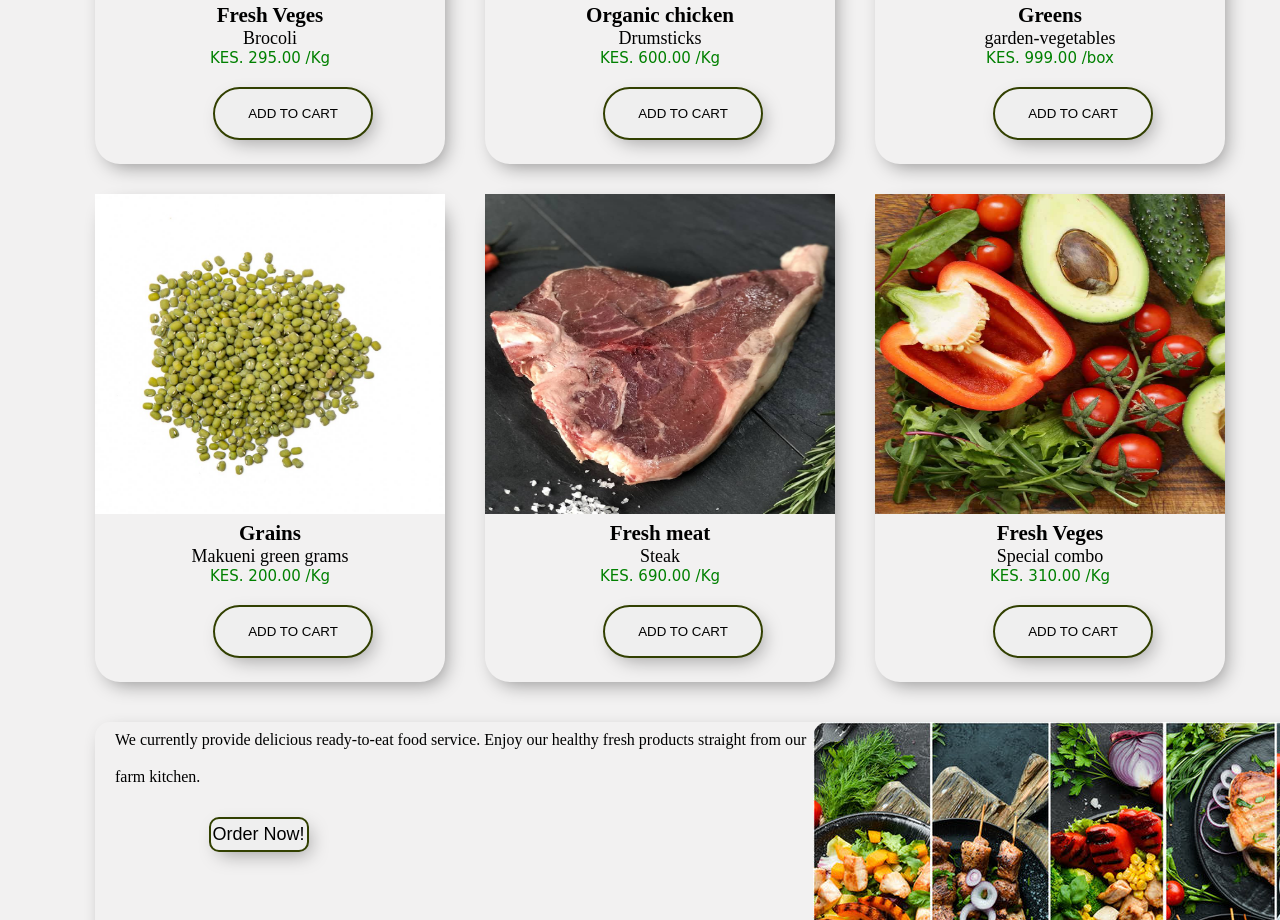
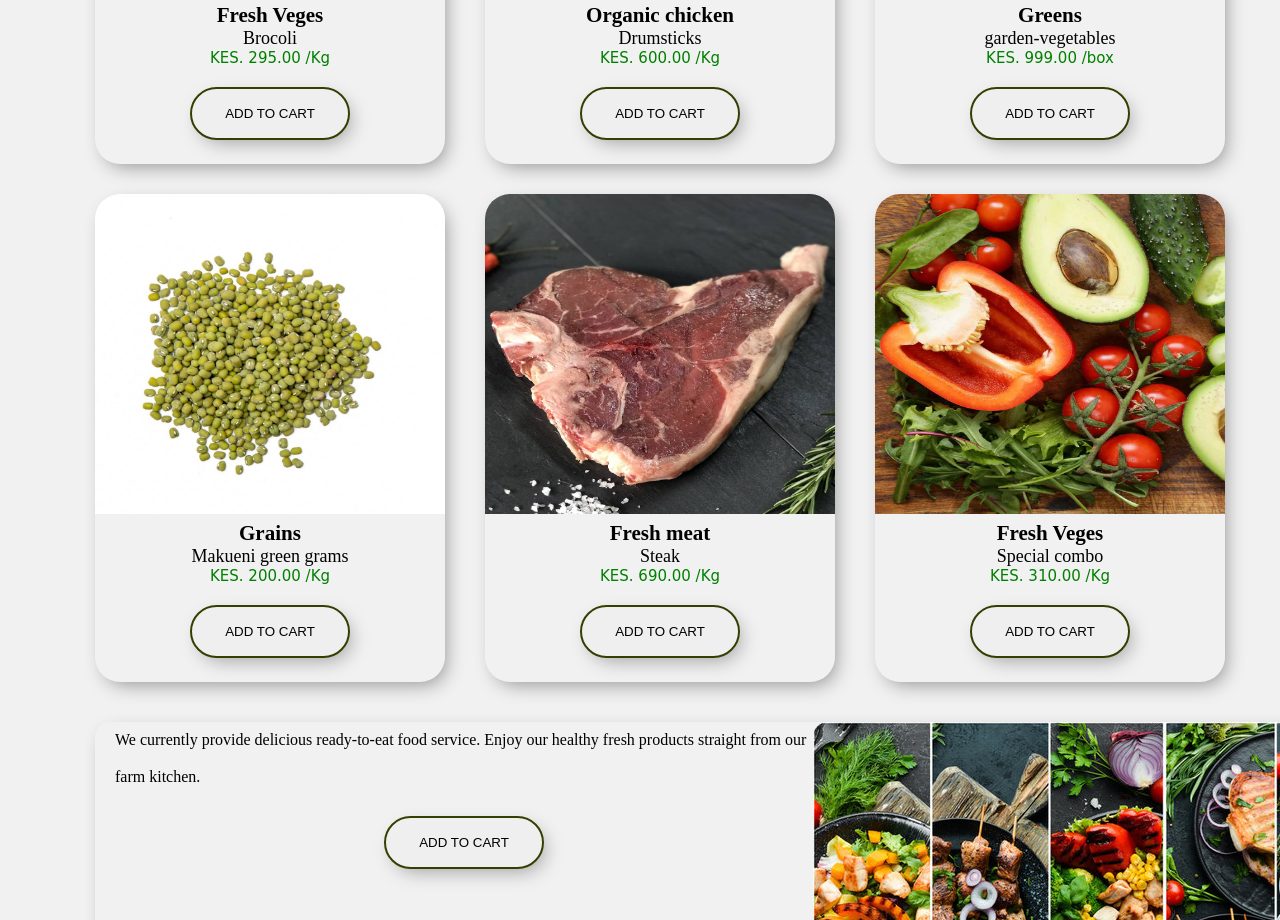
Before and after one commit to LewKM/wenest, a plain HTML site: page menu.html in a window 1280 px wide. Shown: the part 1880-2800 px from the top of the page. Drawn offline with Linux system fonts and the light colour scheme; a web font is replaced by a local one.

Commit message:
a div has been created for the home page cards for the button to easen center alignment in their parent container

```diff
--- a/assets/css/menu.css
+++ b/assets/css/menu.css
@@ -32,6 +32,8 @@ body {
 .food-item {
   width: 100%;
   height: 40vh;
+  border-top-left-radius: 25px;
+  border-top-right-radius: 25px;
 }
 .cart {
   width: 35px;
@@ -43,6 +45,11 @@ body {
   font-size: large;
   text-align: center;
 }
+
+.cart_btn_container {
+  display: flex;
+  justify-content: center;
+}
 .cart_btn {
   width: 12em;
   height: 4em;
@@ -51,11 +58,13 @@ body {
   cursor: pointer;
   border-radius: 30px;
   margin-top: 20px;
-  margin-left: 118px;
+  /* margin-left: 118px; */
   box-shadow: 5px 7px 19px -5px rgba(0, 0, 0, 0.29);
   -webkit-box-shadow: 5px 7px 19px -5px rgba(0, 0, 0, 0.347);
   -moz-box-shadow: 5px 7px 19px -5px rgba(0, 0, 0, 0.75);
 }
+
+
 .cart_btn:hover{
   color: white;
 background-color:#324001;
--- a/menu.html
+++ b/menu.html
@@ -39,7 +39,10 @@
           <p>kidney-beans.</p>
           <p class="price">KES. 160.00 /Kg</p>
         </div>
+        <div class="cart_btn_container">
           <button class="cart_btn">ADD TO CART</button>
+        </div>
+
       </div>
       <div class="card">
         <img class="food-item" src="./assets/images/Berries.png" alt="" />
@@ -48,7 +51,9 @@
           <p>strawberry</p>
           <p class="price">KES. 300.00 /Punnet</p>
         </div>
+        <div class="cart_btn_container">
           <button class="cart_btn">ADD TO CART</button>
+        </div>
       </div>
       <div class="card">
         <img
@@ -61,7 +66,9 @@
           <p>Carrots</p>
           <p class="price">KES. 125.00 /Kg</p>
         </div>
+        <div class="cart_btn_container">
           <button class="cart_btn">ADD TO CART</button>
+        </div>
       </div>
     </div>
 
@@ -73,7 +80,9 @@
           <p>Tilapia Fillets</p>
           <p class="price">KES. 560.00 /500gms</p>
         </div>
+        <div class="cart_btn_container">
           <button class="cart_btn">ADD TO CART</button>
+        </div>
       </div>
       <div class="card">
         <img
@@ -86,7 +95,9 @@
           <p>Assorted Apples</p>
           <p class="price">KES. 40.00 /Piece</p>
         </div>
+        <div class="cart_btn_container">
           <button class="cart_btn">ADD TO CART</button>
+        </div>
       </div>
       <div class="card">
         <img class="food-item" src="./assets/images/bananas.jpg" alt="" />
@@ -95,7 +106,9 @@
           <p>Kampala bananas</p>
           <p class="price">KES. 160.00 /Kg</p>
         </div>
+        <div class="cart_btn_container">
           <button class="cart_btn">ADD TO CART</button>
+        </div>
       </div>
     </div>
     <div class="banner-background">
@@ -114,7 +127,9 @@
           <p>Brocoli</p>
           <p class="price">KES. 295.00 /Kg</p>
         </div>
+        <div class="cart_btn_container">
           <button class="cart_btn">ADD TO CART</button>
+        </div>
       </div>
       <div class="card">
         <img class="food-item" src="./assets/images/chicken.jpeg" alt="" />
@@ -123,7 +138,9 @@
           <p>Drumsticks</p>
           <p class="price">KES. 600.00 /Kg</p>
         </div>
+        <div class="cart_btn_container">
           <button class="cart_btn">ADD TO CART</button>
+        </div>
       </div>
       <div class="card">
         <img
@@ -136,7 +153,9 @@
           <p>garden-vegetables</p>
           <p class="price">KES. 999.00 /box</p>
         </div>
+        <div class="cart_btn_container">
           <button class="cart_btn">ADD TO CART</button>
+        </div>
       </div>
     </div>
     <div class="menu-container">
@@ -147,7 +166,9 @@
           <p>Makueni green grams</p>
           <p class="price">KES. 200.00 /Kg</p>
         </div>
+        <div class="cart_btn_container">
           <button class="cart_btn">ADD TO CART</button>
+        </div>
       </div>
       <div class="card">
         <img class="food-item" src="./assets/images/meat.jpg" alt="" />
@@ -156,7 +177,9 @@
           <p>Steak</p>
           <p class="price">KES. 690.00 /Kg</p>
         </div>
+        <div class="cart_btn_container">
           <button class="cart_btn">ADD TO CART</button>
+        </div>
       </div>
       <div class="card">
         <img class="food-item" src="./assets/images/mixed basket.jpg" alt="" />
@@ -165,7 +188,9 @@
           <p>Special combo</p>
           <p class="price">KES. 310.00 /Kg</p>
         </div>
+        <div class="cart_btn_container">
           <button class="cart_btn">ADD TO CART</button>
+        </div>
       </div>
     </div>
     <div class="banner-background">
@@ -174,7 +199,9 @@
         We currently provide delicious ready-to-eat food service. Enjoy our
         healthy fresh products straight from our farm kitchen.
       </p>
-      <button class="banner-btn">Order Now!</button>
+      <div class="cart_btn_container">
+        <button class="cart_btn">ADD TO CART</button>
+      </div>
     </div>
   </body>
 </html>
```
Also changed, not shown: app.js (added). Lines whose indentation alone changed are shown as unchanged.
